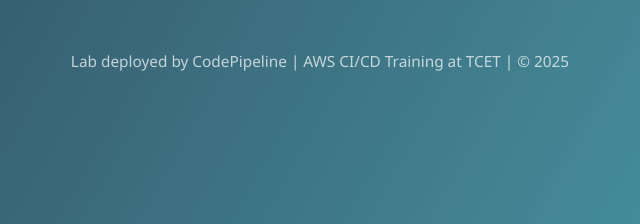
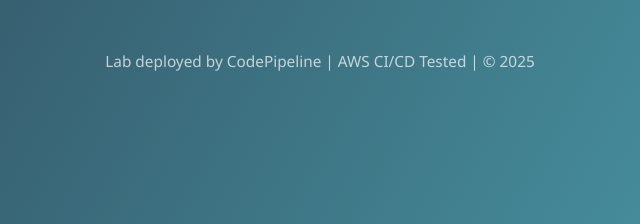
Before and after one commit to cg-prasad/blue-app, a website: page index.html in a window 1280 px wide. Shown: the part 468-692 px from the top of the page, 320-960 px from the left. Drawn offline with Linux system fonts and the light colour scheme.

Commit message:
Update index.html
Footer note edit "tested"

```diff
--- a/index.html
+++ b/index.html
@@ -63,7 +63,7 @@
     Learn More About Beanstalk
   </a>
   <footer>
-    <p>Lab deployed by CodePipeline | AWS CI/CD Training at TCET | © 2025</p>
+    <p>Lab deployed by CodePipeline | AWS CI/CD Tested | © 2025</p>
   </footer>
 </body>
 </html>
```
